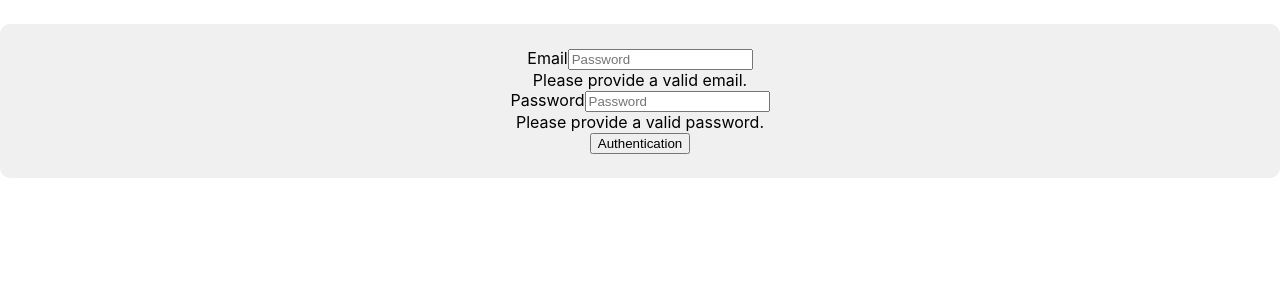
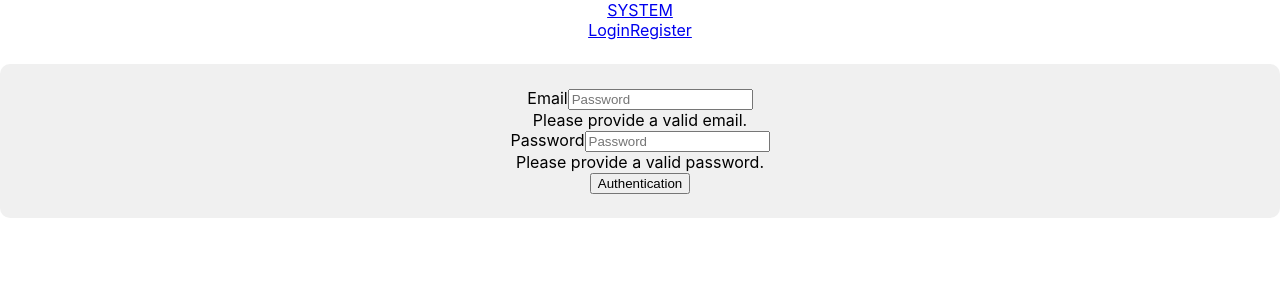
Before and after one commit to mrrys00/dziki-z-afryki-frontend, a React (Create React App) app: page /authentication in a window 1280 px wide. Shown: the top 300 px of the page. Built offline with nearby package versions, Linux system fonts and the light colour scheme; the HTML template or start-up script is replaced by a standard one.

Commit message:
+not found, navbar

```diff
--- a/src/App.tsx
+++ b/src/App.tsx
@@ -7,10 +7,13 @@ import {
     Navigate
 } from 'react-router-dom'
 
+import { NavbarComponent } from './Components/Navbar/Navbar'
+import Home from './Components/Home/Home'
+
 import { AuthenticationPage } from './Components/Authentication/Authentication'
 import { RegisterPage } from './Components/Register/Register'
 import { RequireNotAuth } from './Components/Auth/RequireNotAuth'
-import Home from './Components/Home/Home'
+import NotFound from './Components/NotFound/NotFound'
 
 import axios from 'axios'
 import { ROUTE_AUTHENTICATION, ROUTE_HOME, ROUTE_REGISTER } from './Constants/Routes.d'
@@ -19,6 +22,7 @@ axios.defaults.baseURL = 'http://localhost:8080/'
 const App: React.FC = () => {
     return (
         <div className="App">
+            <NavbarComponent />
             <Routes>
                 <Route path="/" element={<Navigate to={ROUTE_AUTHENTICATION} replace={true} />}>
                 </Route>
@@ -32,7 +36,7 @@ const App: React.FC = () => {
                 </Route>
 
                 {/* TO DO NotFound */}
-                {/* <Route path="*" element={<NotFound />} /> */}
+                <Route path="*" element={<NotFound />} />
             </Routes>
         </div>
     )
--- /dev/null
+++ b/src/Components/Navbar/Navbar.tsx
@@ -0,0 +1,70 @@
+import React, { Component } from 'react'
+import { Link, useNavigate, useLocation } from 'react-router-dom'
+import { Container, Nav, Navbar } from 'react-bootstrap'
+
+import { type DecodedUser } from '../../Types/Types'
+
+import { useAuth } from '../Auth/AuthProvider'
+import { ROLE_STUDENT, ROLE_TEACHER } from '../../Constants/Auth.d'
+import { ROUTE_AUTHENTICATION, ROUTE_HOME, ROUTE_REGISTER } from '../../Constants/Routes.d'
+
+export const NavbarComponent = (): JSX.Element => {
+    const navigate = useNavigate()
+    const location = useLocation()
+    const auth = useAuth()
+
+    const state = location.state as { from: Location }
+    const from = state != null ? state.from.pathname : ROUTE_HOME
+
+    // console.log(`user role: ${auth.user?.role}`)
+    return (
+        <Navbar style={{ position: 'sticky', top: 0, zIndex: 10 }}
+            bg="light" variant="light" fixed="top">
+            <Container>
+                <Navbar.Brand as={Link} to="/">SYSTEM</Navbar.Brand>
+                {/* {auth.user === null &&
+                    <Nav className="me-auto">
+                        <Nav.Link as={Link} to={ROUTE_AUTHENTICATION}>Login</Nav.Link>
+                        <Nav.Link as={Link} to={ROUTE_REGISTER}>Register</Nav.Link>
+                    </Nav>} */}
+
+                {auth.user?.role.includes(ROLE_STUDENT) &&
+                    <Nav className="me-auto">
+                        <Nav.Link as={Link} to={ROUTE_HOME}>Home</Nav.Link>
+                    </Nav>}
+
+                {auth.user?.role.includes(ROLE_TEACHER) &&
+                    <Nav className="me-auto">
+                        <Nav.Link as={Link} to={ROUTE_HOME}>Home</Nav.Link>
+                    </Nav>}
+
+                {auth.user === null &&
+                    <Nav>
+                        <Nav.Link as={Link} to={ROUTE_AUTHENTICATION}>Login</Nav.Link>
+                        <Nav.Link as={Link} to={ROUTE_REGISTER}>Register</Nav.Link>
+                    </Nav>}
+
+                {auth.user?.role.includes(ROLE_STUDENT) &&
+                    <Nav>
+                        <Nav.Link disabled={true}>Welcome {auth.user?.email}!</Nav.Link>
+                        <Nav.Link onClick={() => {
+                            auth.signout(() => { navigate(from, { replace: true }) })
+                        } }>
+                            Sign out
+                        </Nav.Link>
+                    </Nav>}
+
+                {(auth.user?.role.includes(ROLE_TEACHER)) &&
+                    <Nav>
+                        <Nav.Link disabled={true}>Welcome {auth.user.email}!</Nav.Link>
+                        <Nav.Link onClick={() => {
+                            auth.signout(() => { navigate(from, { replace: true }) })
+                        } }>
+                            Sign out
+                        </Nav.Link>
+                    </Nav>}
+
+            </Container>
+        </Navbar>
+    )
+}
--- /dev/null
+++ b/src/Components/NotFound/NotFound.css
@@ -0,0 +1,9 @@
+.NotFound-Container {
+    top: 15vh;
+    color:#FFFFFF;
+    margin: auto;
+    position: relative;
+    width: 100%;
+    background-color: rgba(225, 225, 225, 0.5);
+    border-radius: 5px;
+}
--- /dev/null
+++ b/src/Components/NotFound/NotFound.tsx
@@ -0,0 +1,13 @@
+import React from 'react'
+import { Container } from 'react-bootstrap'
+
+import './NotFound.css'
+const NotFound: React.FC = () => {
+    return (
+        <Container className="NotFound-Container p-5 fs-1 fw-bold text-center">
+            Page not found
+        </Container>
+    )
+}
+
+export default NotFound
```
